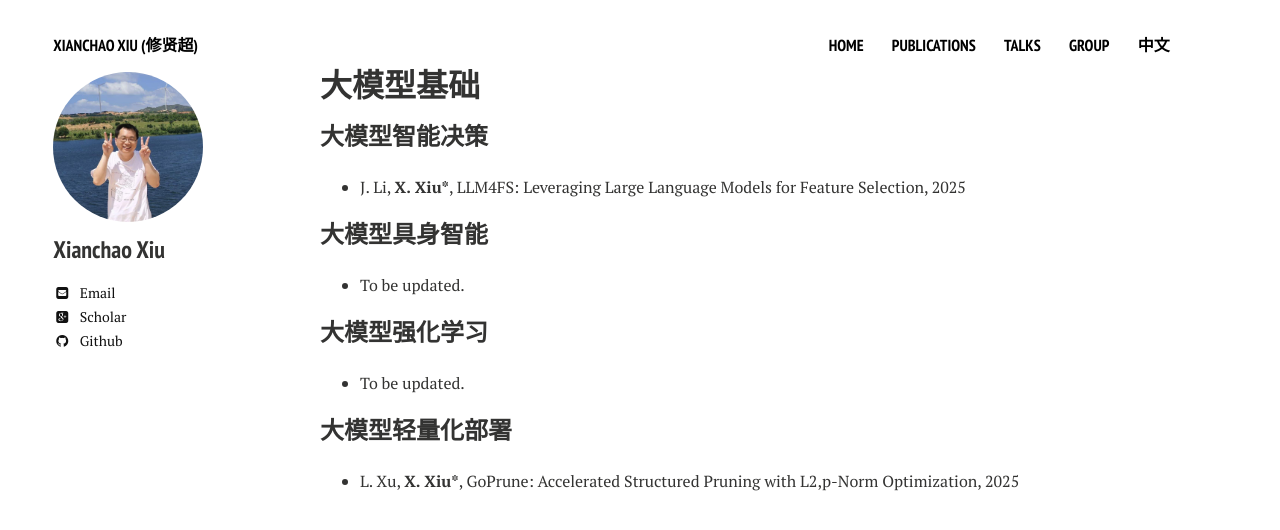
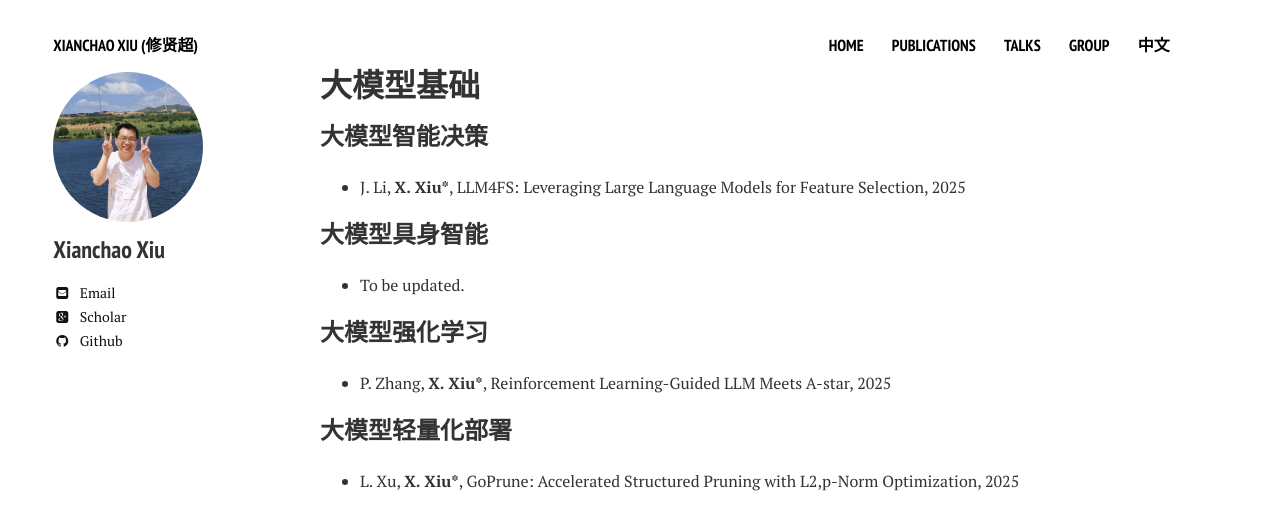
Before and after one commit to xianchaoxiu/xianchaoxiu.github.io, a Jekyll site: the page built from chinese/research/LLM/index.md, in a window 1280 px wide. Shown: the top 530 px of the page. Built offline with Jekyll 4.4.1, drawn with Linux system fonts in a browser that asks for light colours; nearby versions of some CDN libraries.

Commit message:
Update index.md

```diff
--- a/chinese/research/LLM/index.md
+++ b/chinese/research/LLM/index.md
@@ -17,7 +17,7 @@ share: false
 
 ### 大模型强化学习
 
-* To be updated.
+* P. Zhang, <b>X. Xiu*</b>, Reinforcement Learning-Guided LLM Meets A-star, 2025 <br>
 
 ### 大模型轻量化部署
 
```
